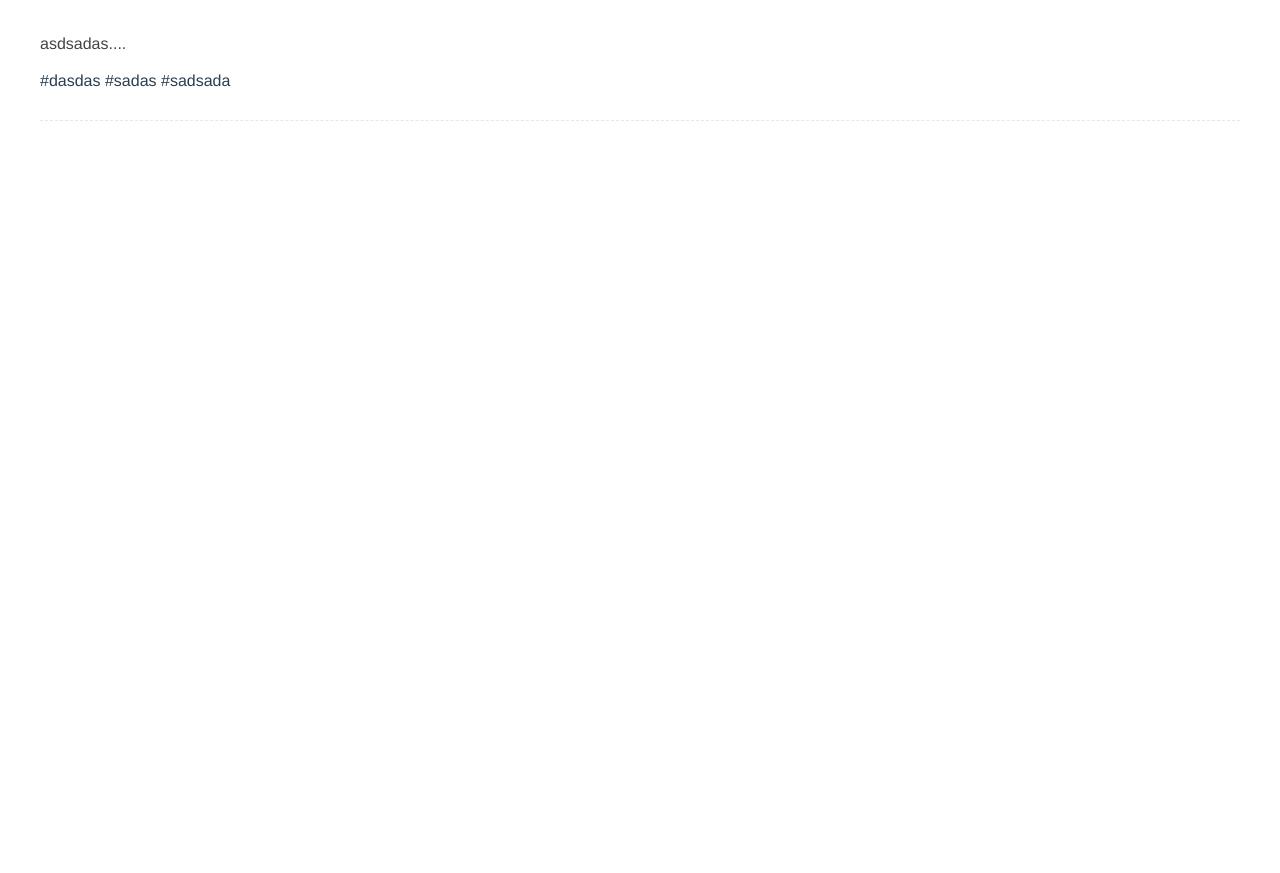
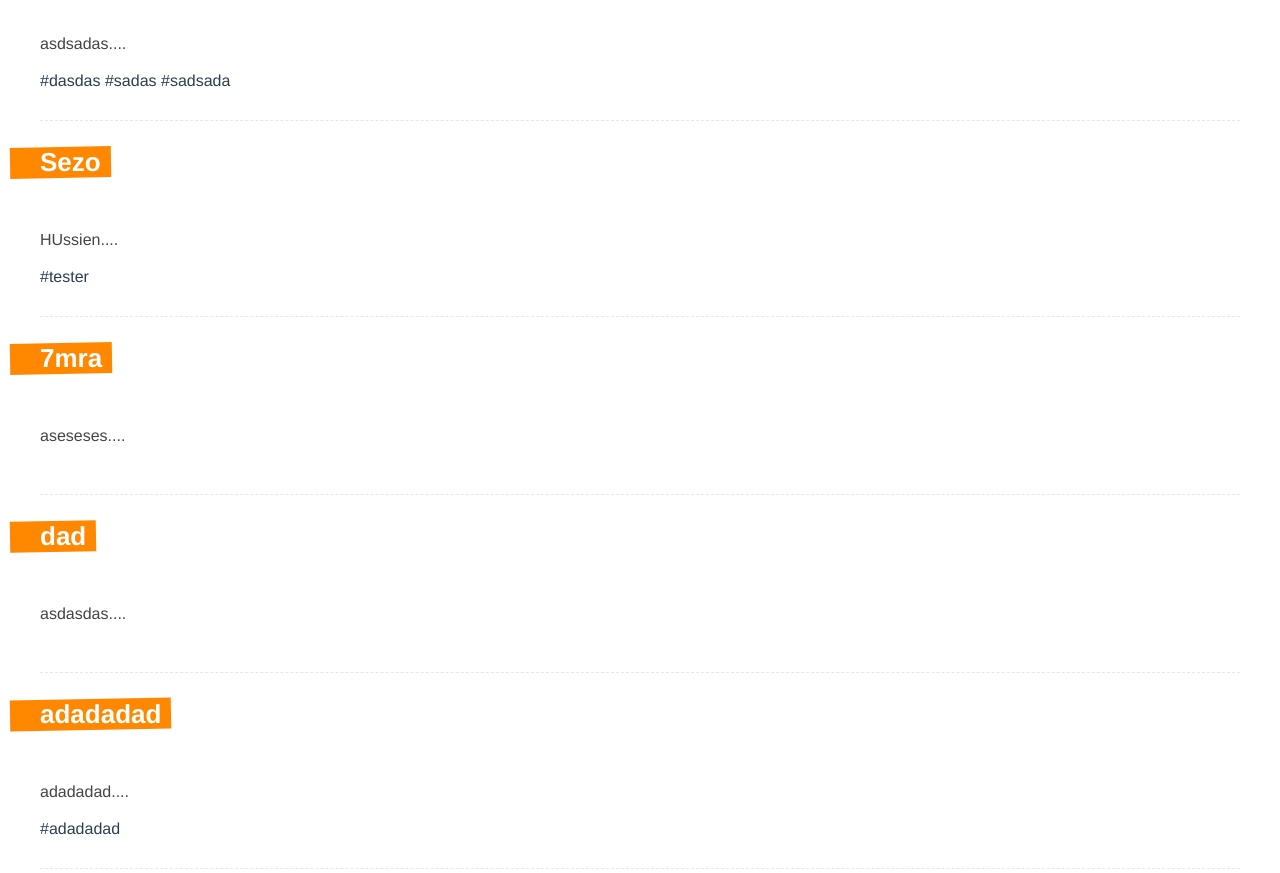
Before and after one commit to sezohessen/VueBlog, a Vue app: page / in a window 1280 px wide. Shown: the part 900-1773 px from the top of the page. Before the commit the page ends 1039 px from the top, so only its background shows below. Built offline with nearby package versions, Linux system fonts and the light colour scheme; data requests are answered from the project's data file.

Commit message:
Using useRouter

```diff
--- a/data/db.json
+++ b/data/db.json
@@ -37,6 +37,34 @@
         "sadsada"
       ],
       "id": 4
+    },
+    {
+      "title": "Sezo",
+      "body": "HUssien",
+      "tags": [
+        "tester"
+      ],
+      "id": 5
+    },
+    {
+      "title": "7mra",
+      "body": "aseseses",
+      "tags": [],
+      "id": 6
+    },
+    {
+      "title": "dad",
+      "body": "asdasdas",
+      "tags": [],
+      "id": 7
+    },
+    {
+      "title": "adadadad",
+      "body": "adadadad",
+      "tags": [
+        "adadadad"
+      ],
+      "id": 8
     }
   ]
 }
--- a/src/views/Create.vue
+++ b/src/views/Create.vue
@@ -17,12 +17,14 @@
 
 <script>
 import { ref } from "@vue/reactivity";
+import { useRouter } from 'vue-router';
 export default {
   setup() {
     const title = ref("");
     const body = ref("");
     const tag = ref("");
     const tags = ref([]);
+    const router = useRouter()
     const handelKeyDown = () => {
       if (!tags.value.includes(tag.value)) {
         tag.value = tag.value.replace("/s/", ""); //Remove white space
@@ -41,6 +43,7 @@ export default {
             headers:{'Content-Type':'application/json'},
             body: JSON.stringify(post)
         })
+        router.push({name:'home'})
     }
     return { title, body, tag, handelKeyDown,tags ,handleSubmit};
   },
```
